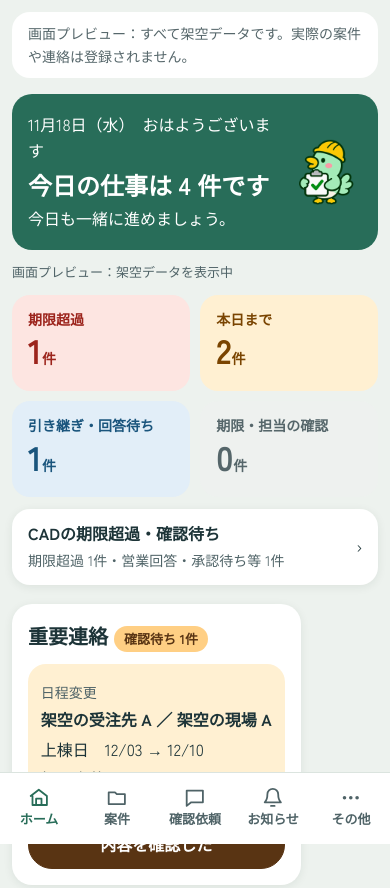
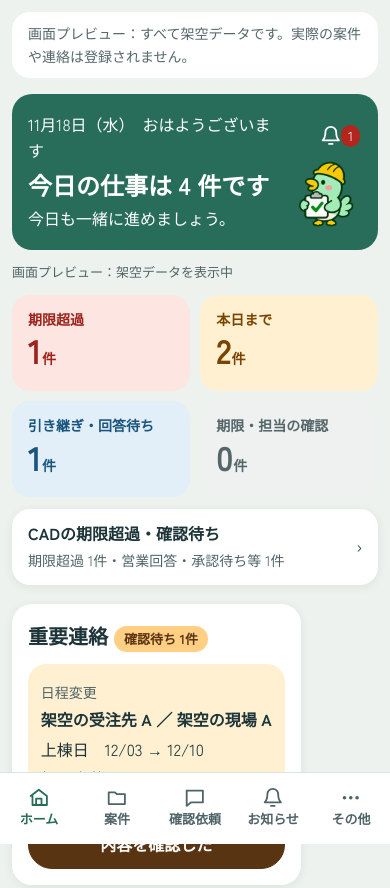
Before and after one commit to sunpre-ai/eigyo-no-aibo-Top, a plain HTML site: page mockup/index.html in a window 390 px wide. Shown: the top 888 px of the page. Drawn offline with Linux system fonts and the light colour scheme.

Commit message:
Complete home preview navigation

```diff
--- a/mockup/mockup.css
+++ b/mockup/mockup.css
@@ -20,6 +20,7 @@ main { min-width: 0; padding: 1.25rem 2rem 4rem; }
 .preview-warning { color: var(--none-ink); background: var(--surface); border-radius: var(--r-tile); padding: .65rem 1rem; font-size: var(--fs-sub); margin-bottom: 1rem; }
 .hero { background: var(--brand); color: var(--surface); border-radius: var(--r-card); padding: 1rem 1.4rem; display: flex; justify-content: space-between; align-items: center; gap: 1rem; }
 .hero h1 { margin: 0; font-size: var(--fs-h1); }.hero p { margin: .15rem 0; }.hero img { width: 5.25rem; height: 5.25rem; object-fit: contain; }
+.hero-tools { display: grid; justify-items: end; }.hero-notice { display: none; color: var(--surface); text-decoration: none; min-width: var(--touch); min-height: var(--touch); align-items: center; justify-content: center; }
 .sync { color: var(--sub); font-size: var(--fs-label); margin: .75rem 0; }
 .tiles { display: grid; grid-template-columns: repeat(4, minmax(0,1fr)); gap: .65rem; }
 .tile { display: flex; flex-direction: column; color: inherit; text-decoration: none; border-radius: var(--r-tile); padding: .8rem 1rem; min-height: 6rem; font-weight: 700; font-size: var(--fs-sub); }
@@ -38,5 +39,5 @@ main { min-width: 0; padding: 1.25rem 2rem 4rem; }
 .cases { display: grid; grid-template-columns: repeat(3, minmax(0, 1fr)); gap: .75rem; }.case { display: flex; flex-direction: column; gap: .4rem; }.case-title { font-weight: 700; }.dates { display: grid; grid-template-columns: repeat(2, minmax(0,1fr)); gap: .4rem; }.date { background: var(--none-soft); border-radius: var(--r-tile); padding: .55rem; }.date strong,.date span { display: block; }.date span { font-size: var(--fs-label); }.progress { display: grid; grid-template-columns: repeat(4,minmax(0,1fr)); gap: .2rem; margin: .5rem 0; }.progress span { text-align: center; background: var(--none-soft); color: var(--none-ink); font-size: var(--fs-label); padding: .2rem .05rem; overflow-wrap: anywhere; }.progress .done { background: var(--brand-ink); color: var(--surface); }.progress .current { background: var(--accent); color: var(--accent-ink); }
 .badge { border-radius: var(--r-chip); background: var(--late); color: var(--surface); padding: .05rem .45rem; font-size: var(--fs-label); }.empty { background: var(--surface); border-radius: var(--r-card); padding: 1.5rem; }.empty h1 { font-size: var(--fs-h1); }.empty p { color: var(--sub); }.tabbar { display: none; }.toast { position: fixed; right: 1rem; bottom: 1rem; background: var(--brand-ink); color: var(--surface); border-radius: var(--r-tile); padding: .75rem 1rem; z-index: 3; }
 @media (max-width: 849px) {
-  .topbar { display: none; }.layout { display: block; }.sidebar { display: none; }main { padding: .75rem .75rem calc(var(--mobile-nav-height) + 1.5rem); }.hero { padding: 1rem; }.hero img { width: 4.5rem; height: 4.5rem; }.tiles { grid-template-columns: repeat(2,minmax(0,1fr)); }.columns { display: flex; flex-direction: column; }.home-side { display: contents; }.notice { order: 1; }.home-work { order: 2; width: 100%; }.home-work .work:nth-child(n+4) { display: none; }.home-side .link-row { order: 3; width: 100%; }.cases { grid-template-columns: 1fr; }.tabbar { position: fixed; z-index: 2; display: grid; grid-template-columns: repeat(5,minmax(0,1fr)); bottom: 0; left: 0; right: 0; min-height: var(--mobile-nav-height); padding-bottom: env(safe-area-inset-bottom); background: var(--surface); border-top: 1px solid var(--line); }.tabbar a { color: var(--sub); text-decoration: none; display: flex; flex-direction: column; align-items: center; justify-content: center; min-height: var(--touch); font-size: var(--fs-label); font-weight: 700; }.tabbar a[aria-current="page"] { color: var(--brand); }.toast { bottom: calc(var(--mobile-nav-height) + 1rem); left: 1rem; right: 1rem; }
+  .topbar { display: none; }.layout { display: block; }.sidebar { display: none; }main { padding: .75rem .75rem calc(var(--mobile-nav-height) + 1.5rem); }.hero { padding: 1rem; }.hero img { width: 4.5rem; height: 4.5rem; }.hero-notice { display: flex; }.tiles { grid-template-columns: repeat(2,minmax(0,1fr)); }.columns { display: flex; flex-direction: column; }.home-side { display: contents; }.notice { order: 1; }.home-work { order: 2; width: 100%; }.home-work .work:nth-child(n+4) { display: none; }.home-side .link-row { order: 3; width: 100%; }.cases { grid-template-columns: 1fr; }.tabbar { position: fixed; z-index: 2; display: grid; grid-template-columns: repeat(5,minmax(0,1fr)); bottom: 0; left: 0; right: 0; min-height: var(--mobile-nav-height); padding-bottom: env(safe-area-inset-bottom); background: var(--surface); border-top: 1px solid var(--line); }.tabbar a { color: var(--sub); text-decoration: none; display: flex; flex-direction: column; align-items: center; justify-content: center; min-height: var(--touch); font-size: var(--fs-label); font-weight: 700; }.tabbar a[aria-current="page"] { color: var(--brand); }.toast { bottom: calc(var(--mobile-nav-height) + 1rem); left: 1rem; right: 1rem; }
 }
--- a/mockup/mockup.js
+++ b/mockup/mockup.js
@@ -25,7 +25,7 @@ function nav(active) {
 function workCard(item) { return `<a class="work" href="#detail-${item.id}"><span class="chip chip-${item.state}">${item.badge}</span><strong>${item.title}</strong><p class="work-site">${item.site}</p><p class="sub">${item.due}　›</p></a>`; }
 function tiles() { return [['late','期限超過',1], ['today','本日まで',2], ['waiting','引き継ぎ・回答待ち',1], ['none','期限・担当の確認',0]].map(([type, label, count]) => count ? `<a class="tile ${type}" href="#works?state=${type}"><span>${label}</span><strong>${count}<small>件</small></strong></a>` : `<span class="tile ${type}" aria-disabled="true"><span>${label}</span><strong>${count}<small>件</small></strong></span>`).join(''); }
 function home() {
-  return `<section class="hero"><div><p>11月18日（水）　おはようございます</p><h1>今日の仕事は <strong>4</strong> 件です</h1><p>今日も一緒に進めましょう。</p></div><img src="./aibo-bird.png" alt=""></section>
+  return `<section class="hero"><div><p>11月18日（水）　おはようございます</p><h1>今日の仕事は <strong>4</strong> 件です</h1><p>今日も一緒に進めましょう。</p></div><div class="hero-tools"><a class="hero-notice" href="#notices" aria-label="お知らせ、未読1件">${svg('notices')}<span class="badge">1</span></a><img src="./aibo-bird.png" alt=""></div></section>
     <p class="sync">画面プレビュー：架空データを表示中</p>
     <div class="tiles">${tiles()}</div>
     <a class="strip" href="#team"><span><strong>CADの期限超過・確認待ち</strong><small>期限超過 1件・営業回答・承認待ち等 1件</small></span><span aria-hidden="true">›</span></a>
```
